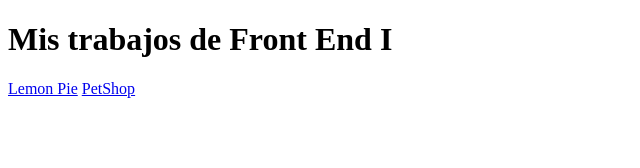
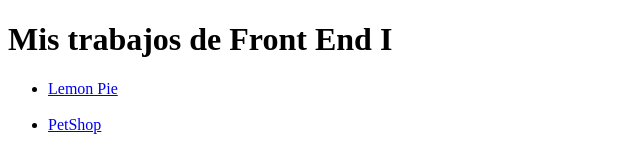
Before and after one commit to LauAbril/FE1-C2-Fernandez-Rio-Laura, a plain HTML site: page index.html in a window 1280 px wide. Shown: the whole page, without its empty margins (0-640 px from the left). Drawn offline with Linux system fonts and the light colour scheme.

Commit message:
Organice los items de index main como lista

```diff
--- a/index.html
+++ b/index.html
@@ -9,7 +9,9 @@
 <body>
     <h1>Mis trabajos de Front End I</h1>
 
-    <a href="Lemon Pie/index.html">Lemon Pie</a>
-    <a href="PetShop/">PetShop</a>
+    <ul>
+        <li><a href="Lemon Pie/index.html">Lemon Pie</a></li> <br>
+        <li><a href="PetShop/">PetShop</a></li>
+    </ul>
 </body>
 </html>
```
